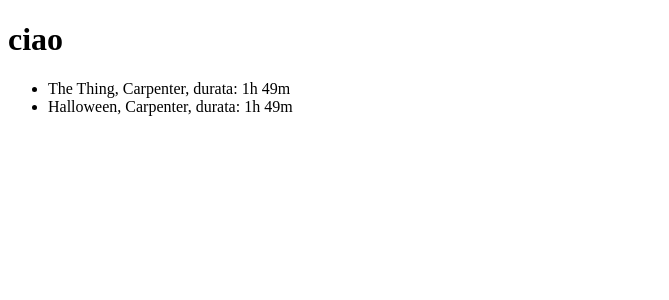
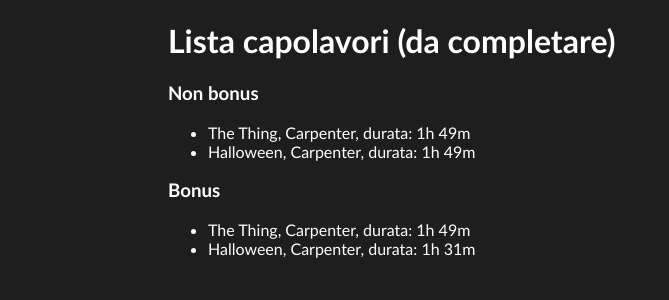
Before and after one commit to LucaAgatinoPrivitera/php-oop-1, a PHP site: page / in a window 1280 px wide. Shown: the top 300 px of the page, without its empty margins (0-669 px from the left). Run offline with PHP 8.4, Linux system fonts and the light colour scheme.

Commit message:
Bonus fatto ma non ho ben capito cosa sia partials

```diff
--- a/index.php
+++ b/index.php
@@ -1,25 +1,12 @@
 <?php
-class Movie
-{
-    public $nome;
-    public $regista;
-    public $durata;
 
-    public function filmERegista()
-    {
-        return "$this->nome, $this->regista";
-    }
+// Include del file Movie che contiene la classe
+include __DIR__ . "/models/Movie.php";
+include __DIR__ . "/store.php";
 
-    function __construct($nome, $regista, $durata)
-    {
-        $this->nome = $nome;
-        $this->regista = $regista;
-        $this->durata = $durata;
-    }
-}
-
-$singleMovie = new Movie("The Thing", "Carpenter", "1h 49m");
-$singleMovie1 = new Movie("Halloween", "Carpenter", "1h 31m");
+// // Da chiedere... Singoli film, senza array non so come farli stampare per bene
+// $singleMovie = new Movie("The Thing", "Carpenter", "1h 49m");
+// $singleMovie1 = new Movie("Halloween", "Carpenter", "1h 31m");
 
 
 
@@ -31,10 +18,13 @@ $singleMovie1 = new Movie("Halloween", "Carpenter", "1h 31m");
     <meta charset="UTF-8">
     <meta name="viewport" content="width=device-width, initial-scale=1.0">
     <title>php-oop-1</title>
+    <link rel="stylesheet" href="./style.css">
 </head>
 
 <body>
-    <h1>ciao</h1>
+    <div class="container">
+        <h1>Lista capolavori (da completare)</h1>
+        <h3>Non bonus</h3>
         <ul>
 
             <li>
@@ -45,6 +35,15 @@ $singleMovie1 = new Movie("Halloween", "Carpenter", "1h 31m");
             </li>
 
         </ul>
+
+        <h3>Bonus</h3>
+        <ul>
+            <?php foreach ($movies as $movie) : ?>
+                <li><?= $movie->filmERegista(); ?>, durata: <?= $movie->durata; ?></li>
+            <?php endforeach; ?>
+        </ul>
+    </div>
+
 </body>
 
 </html>
--- /dev/null
+++ b/models/Movie.php
@@ -0,0 +1,20 @@
+<?php
+
+class Movie
+{
+    public $nome;
+    public $regista;
+    public $durata;
+
+    public function filmERegista()
+    {
+        return "$this->nome, $this->regista";
+    }
+
+    function __construct($nome, $regista, $durata)
+    {
+        $this->nome = $nome;
+        $this->regista = $regista;
+        $this->durata = $durata;
+    }
+}
--- /dev/null
+++ b/store.php
@@ -0,0 +1,10 @@
+<?php
+require_once __DIR__ . "/models/Movie.php";
+// Da chiedere, se metto include esplode la pagina
+
+$singleMovie = new Movie("The Thing", "Carpenter", "1h 49m");
+$singleMovie1 = new Movie("Halloween", "Carpenter", "1h 31m");
+
+$movies = [$singleMovie, $singleMovie1];
+// Da chiedere, va fatto così?
+// Da chiedere, cos'è partials?
--- /dev/null
+++ b/style.css
@@ -0,0 +1,11 @@
+*{
+    box-sizing: border-box;
+}
+body{
+    background-color: rgb(31, 30, 30);
+}
+.container{
+    padding-left: 10rem;
+    color: white;
+    font-family: 'Gill Sans', 'Gill Sans MT', Calibri, 'Trebuchet MS', sans-serif;
+}
```
Lines whose indentation alone changed are shown as unchanged.
